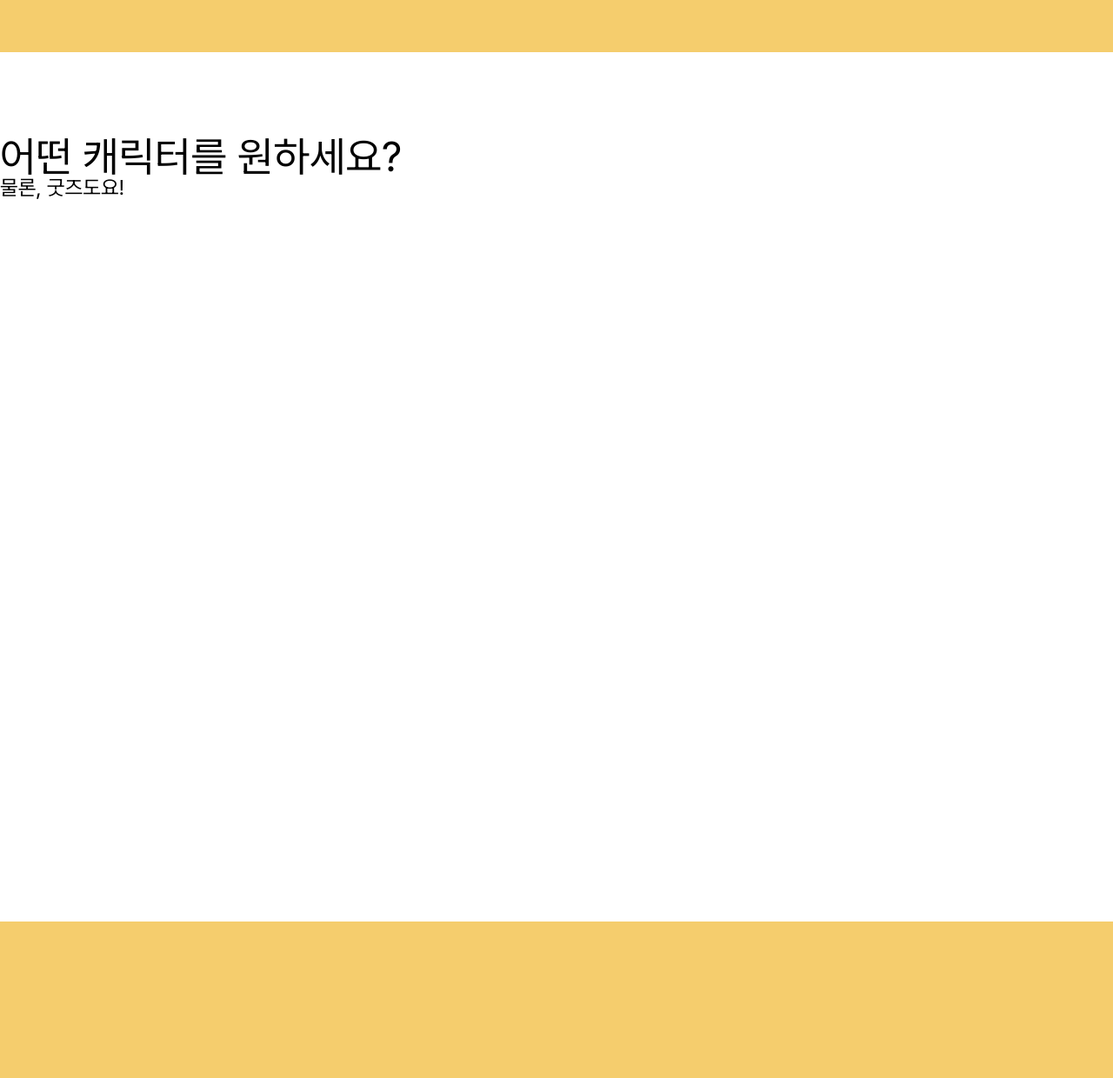
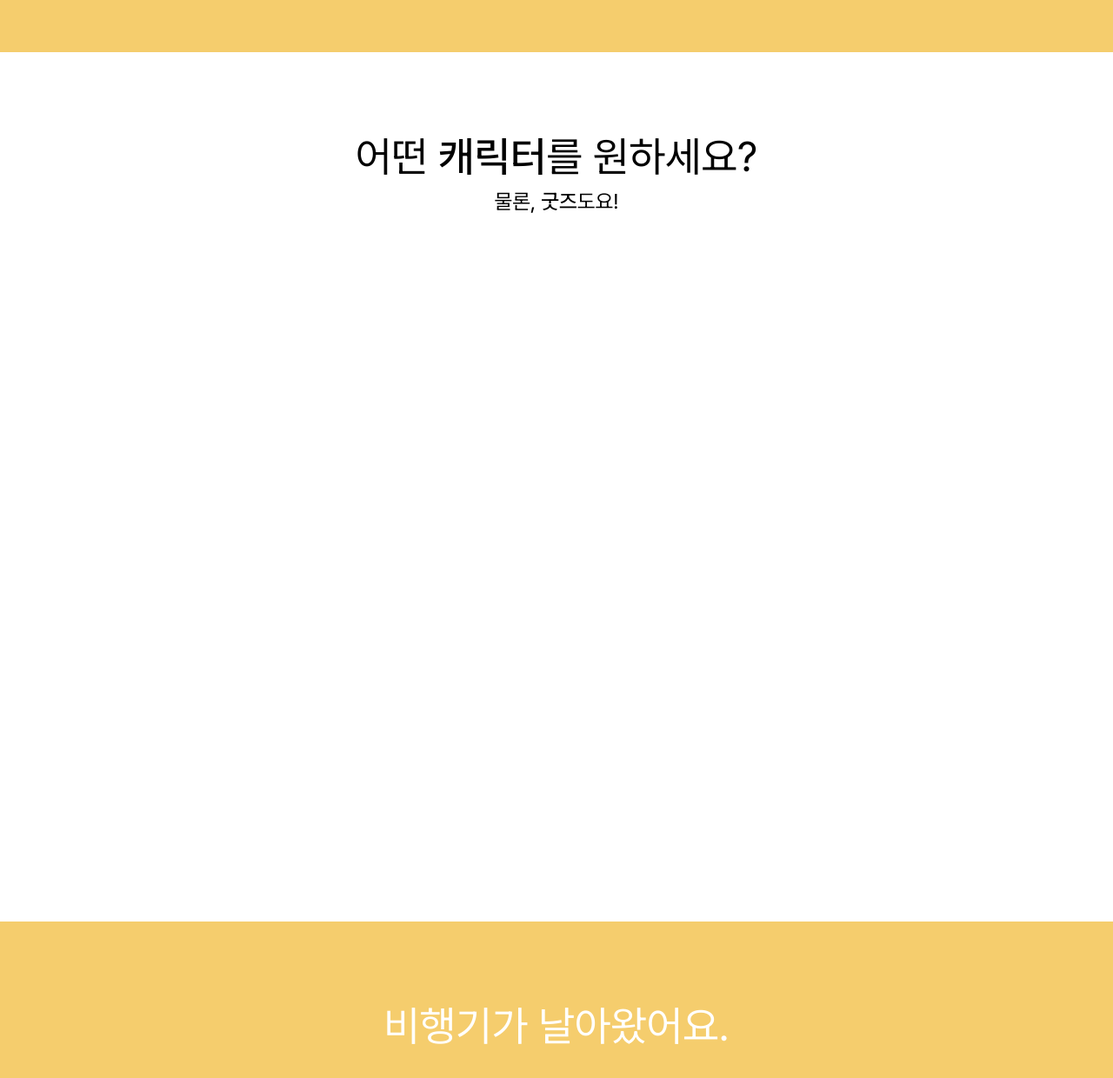
Before and after one commit to 1004ljy980/CharFlyer, a Next.js app: page / in a window 1280 px wide. Shown: the part 996-2236 px from the top of the page at 87% size. Built offline with nearby package versions, Linux system fonts and the light colour scheme.

Commit message:
Design : 메인페이지 컴포넌트 및 구조 구성
- 메인 페이지 디자인을 위한 구조 및 CSS 작성
- 기능을 가지는 내용은 컴포넌트로 작성

Related to : #4

```diff
--- a/src/app/appPage.module.scss
+++ b/src/app/appPage.module.scss
@@ -2,6 +2,9 @@
 
 .main {
   section {
+    display: flex;
+    flex-direction: column;
+    align-items: center;
     box-sizing: border-box;
     padding: themes.$largeSpacing 0;
   }
@@ -9,29 +12,66 @@
     background: themes.$mainColor;
   }
   .bannerSection {
-    display: flex;
-    flex-direction: column;
     justify-content: space-between;
 
     height: themes.$mainContainerHeight;
 
     div {
+      width: 100vw;
       height: 350px;
     }
   }
   .searchingSection {
     height: themes.$mainContainerHeight;
 
+    span {
+      font-weight: 500;
+    }
     .searchTitle {
+      margin-bottom: themes.$smallTextSpacing;
+
       font-size: themes.$titleFontSize;
     }
     .searchSubTitle {
+      margin-bottom: themes.$smallTextSpacing;
+
       font-size: themes.$subTitleFontSize;
+    }
+    .searchBox {
+      width: 700px;
+      height: themes.$titleFontSize;
+      word-break: break-all;
+
+      margin-bottom: themes.$mediumSpacing;
+    }
+    .boatBox {
+      flex-grow: 1;
+      width: 1000px;
     }
   }
   .recommendedSection {
     height: themes.$mainContainerHeight;
+    p {
+      margin-bottom: themes.$mediumSpacing;
+
+      color: themes.$whiteColor;
+      font-size: themes.$titleFontSize;
+    }
+    .recommendedBox {
+      flex-grow: 1;
+      width: 100vw;
+    }
   }
   .randomSearchingSection {
+    p {
+      margin-bottom: themes.$mediumSpacing;
+
+      font-size: themes.$subTitleFontSize;
+    }
+    .backgroundLine {
+      height: 25px;
+      width: themes.$contentMaxWidth;
+      background-color: themes.$mainColor;
+    }
   }
 }
--- a/src/app/layout.module.scss
+++ b/src/app/layout.module.scss
@@ -45,5 +45,13 @@
 }
 
 .footer {
+  display: flex;
+  justify-content: center;
   height: themes.$footerHeight;
+
+  border-top: 1px solid themes.$borderColor;
+  .footerContent {
+    flex: 1;
+    max-width: themes.$contentMaxWidth;
+  }
 }
--- a/src/app/layout.tsx
+++ b/src/app/layout.tsx
@@ -53,7 +53,9 @@ export default function RootLayout({
 
         {children}
 
-        <footer className={styles.footer}></footer>
+        <footer className={styles.footer}>
+          <div className={styles.footerContent}></div>
+        </footer>
       </body>
     </html>
   );
--- a/src/app/page.tsx
+++ b/src/app/page.tsx
@@ -6,6 +6,10 @@ const BannerList = () => {
 };
 
 const SearchBar = () => {
+  return <></>;
+};
+
+const RecommendedList = () => {
   return <></>;
 };
 
@@ -22,18 +26,31 @@ export default function Home() {
           </div>
         </section>
         <section className={styles.searchingSection}>
-          <p className={styles.searchTitle}>어떤 캐릭터를 원하세요?</p>
-          <p className={styles.searchSubTitle}>물론, 굿즈도요!</p>
-          <div>
+          <p className={styles.searchTitle}>
+            어떤 <span>캐릭터</span>를 원하세요?
+          </p>
+          <p className={styles.searchSubTitle}>
+            물론, <span>굿즈</span>도요!
+          </p>
+          <div className={styles.searchBox}>
             <SearchBar />
           </div>
-          <div>
+          <div className={styles.boatBox}>
             {/* 배경 이미지 */}
             {/* 종이 배 이미지 */}
           </div>
         </section>
-        <section className={styles.recommendedSection}></section>
-        <section className={styles.randomSearchingSection}></section>
+        <section className={styles.recommendedSection}>
+          <p>비행기가 날아왔어요.</p>
+          <div className={styles.recommendedBox}>
+            <RecommendedList />
+          </div>
+        </section>
+        <section className={styles.randomSearchingSection}>
+          <p>그리고, 누군가의 이야기</p>
+          <div className={styles.backgroundLine}></div>
+          {/* 비행기 이미지 */}
+        </section>
       </main>
     </>
   );
--- a/src/app/styles/themes.scss
+++ b/src/app/styles/themes.scss
@@ -4,8 +4,8 @@ $subColor: #f7e590;
 // 요소 색상
 $fontColor: #444444;
 $whiteColor: #ffffff;
-$borderColor: #999999;
-$placeholderColor: #aaaaaa;
+$borderColor: #bbbbbb;
+$placeholderColor: #cccccc;
 $shadowColor: #dddddd;
 
 // typography
```
